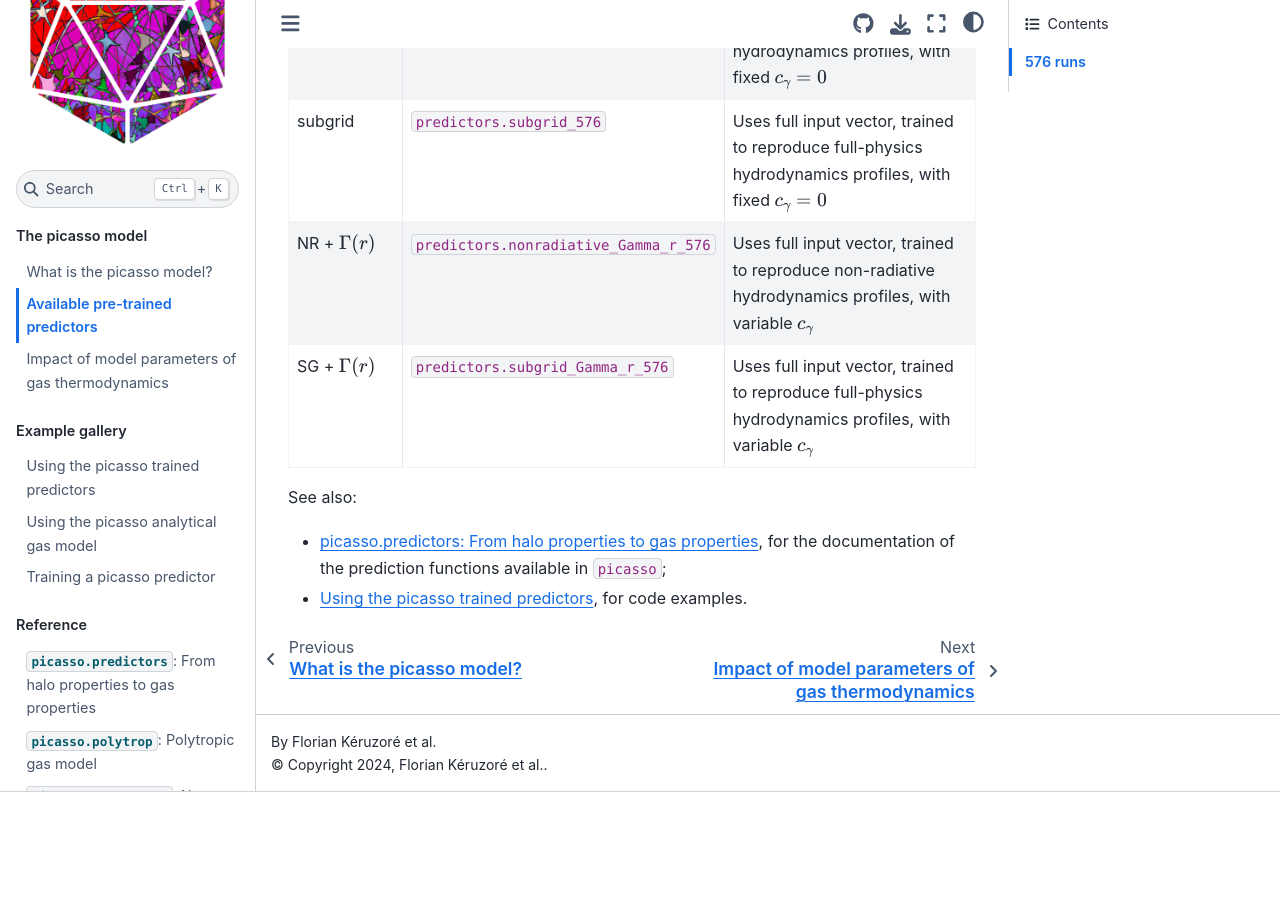
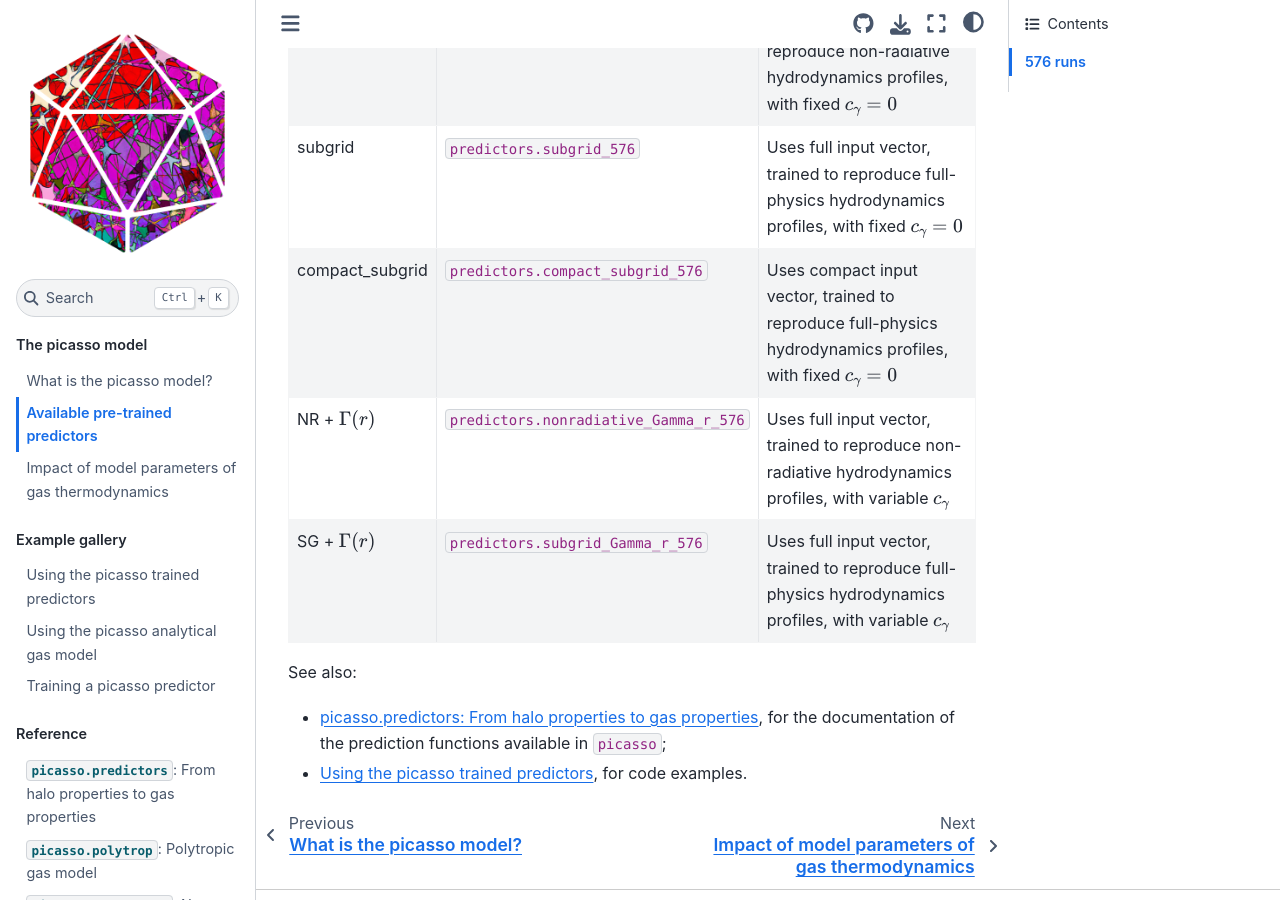
Before and after one commit to fkeruzore/picasso, a Sphinx documentation site: the page built from docs/model/trained_models.rst, in a window 1280 px wide and 900 px high, scrolled down 937 px. Built offline with Sphinx 7.4.7 and the Sphinx Book theme 1.1.4, drawn with Linux system fonts in a browser that asks for light colours; before the commit the page ends 1729 px from its top, so only the background shows below that.

Commit message:
add compact_subgrid model

```diff
--- a/docs/model/trained_models.rst
+++ b/docs/model/trained_models.rst
@@ -33,6 +33,9 @@
    * - subgrid
      - ``predictors.subgrid_576``
      - Uses full input vector, trained to reproduce full-physics hydrodynamics profiles, with fixed :math:`c_\gamma = 0`
+   * - compact_subgrid
+     - ``predictors.compact_subgrid_576``
+     - Uses compact input vector, trained to reproduce full-physics hydrodynamics profiles, with fixed :math:`c_\gamma = 0`
    * - NR + :math:`\Gamma(r)`
      - ``predictors.nonradiative_Gamma_r_576``
      - Uses full input vector, trained to reproduce non-radiative hydrodynamics profiles, with variable :math:`c_\gamma`
```
Also changed, not shown: 2 other files.
